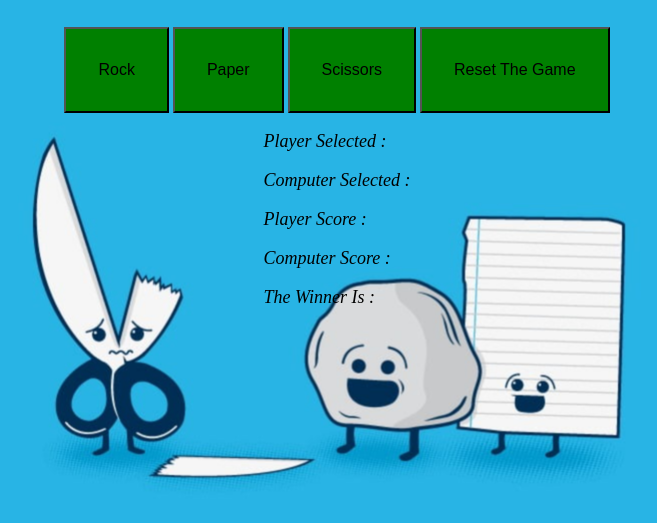
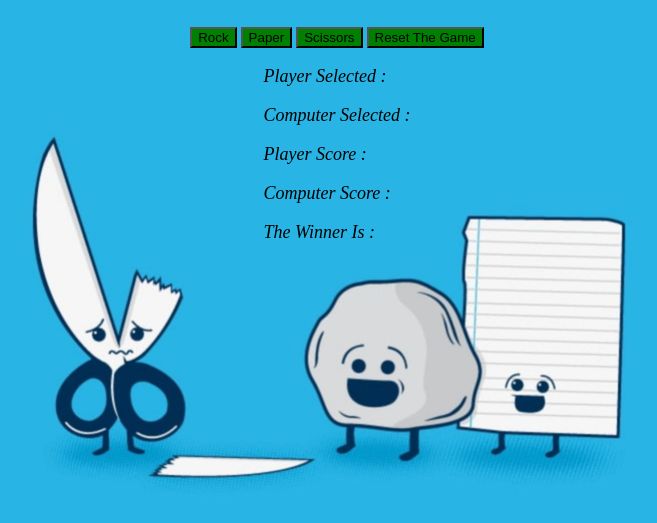
Before and after one commit to Rkhan2026/Rock-Paper-Scissors, a plain HTML site: page index.html in a window 1280 px wide. Shown: the part 93-616 px from the top of the page, without its empty margins (303-960 px from the left). Drawn offline with Linux system fonts and the light colour scheme.

Commit message:
removed all inline css

```diff
--- a/index.html
+++ b/index.html
@@ -10,10 +10,10 @@
 <body>
     <h1>Rock Paper Scissors</h1>
     <div class="buttons">
-        <button class="button" id="rock" style="padding: 32px;text-align: center;font-size: 16px;">Rock</button>
-        <button class="button" id="paper" style="padding: 32px;text-align: center;font-size: 16px;">Paper</button>
-        <button class="button" id="scissors" style="padding: 32px;text-align: center;font-size: 16px;">Scissors</button>
-        <button class="button" id="reset" style="padding: 32px;text-align: center;font-size: 16px;">Reset The Game</button>
+        <button class="button" id="rock">Rock</button>
+        <button class="button" id="paper">Paper</button>
+        <button class="button" id="scissors">Scissors</button>
+        <button class="button" id="reset">Reset The Game</button>
     </div>
     <div class="results">
         <p class="result" id="Pchoice">Player Selected : </p>
```
